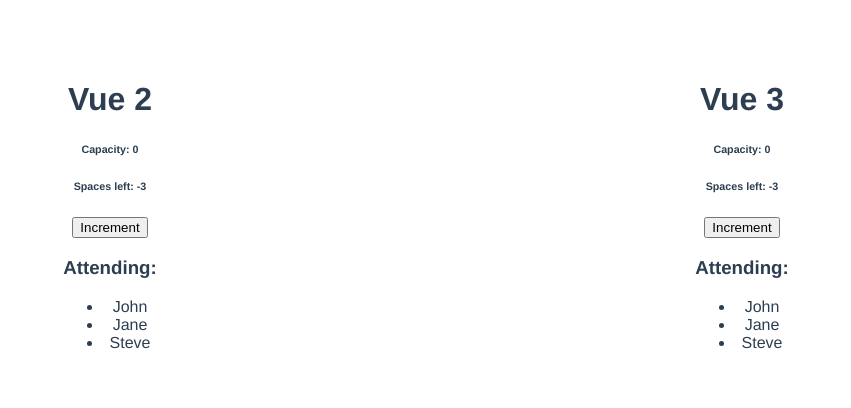
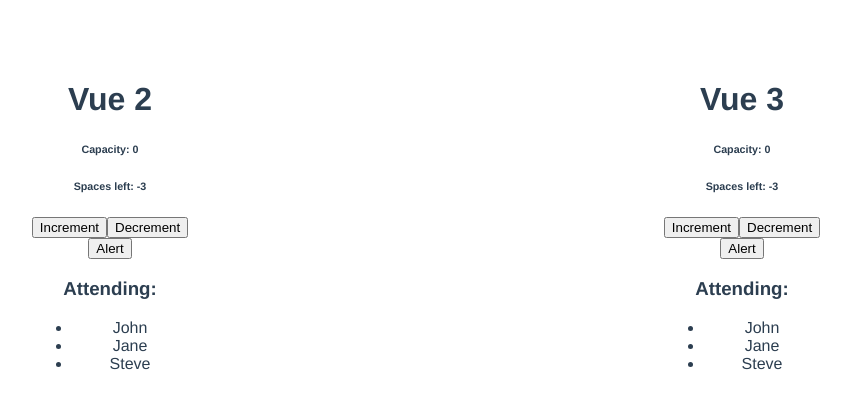
Before and after one commit to luisquezada881213/Vue2_vs_Vue3, a Vue app: page / in a window 1280 px wide. Shown: the top 408 px of the page, without its empty margins (214-1065 px from the left). Built offline with nearby package versions, Linux system fonts and the light colour scheme.

Commit message:
lesson 5

```diff
--- a/src/App.vue
+++ b/src/App.vue
@@ -9,7 +9,7 @@
 //import Vue2One from './components/Vue2/One'
 //import Vue3One from './components/Vue3/One'
 import Vue2 from './components/Vue2/Capacity'
-import Vue3 from './components/Vue3/CapacityReactiveSyntax'
+import Vue3 from './components/Vue3/Capacity'
 
 export default {
   name: 'App',
--- a/src/components/Vue2/Capacity.vue
+++ b/src/components/Vue2/Capacity.vue
@@ -4,32 +4,36 @@
     <h6>Capacity: {{capacity}}</h6>
     <h6>Spaces left: {{spacesLeft}}</h6>
     <button @click="increment">Increment</button>
+    <button @click="decrement">Decrement</button>
+    <br/>
+    <button @click="openAlert">Alert</button>
     <h3>Attending:</h3>
     <ul>
-            <li v-for="(name , index) in attending" :key="index">
-                {{name}}
-            </li>
+      <li v-for="(name , index) in attending" :key="index">{{name}}</li>
     </ul>
   </div>
 </template>
 <script>
+import clickMixin from './mixins/clickMixin'
+import alertMixin from './mixins/alertMixin'
 export default {
   name: "Vue2Two",
+  mixins: [clickMixin, alertMixin],
   methods: {
-        increment : function(){
-            this.capacity++
-        }
+    decrement: function () {
+      this.capacity--;
     },
-    data(){
-        return{
+  },
+  data() {
+    return {
       capacity: 0,
-            attending: ['John', 'Jane', 'Steve']
-        }
+      attending: ["John", "Jane", "Steve"],
+    };
   },
   computed: {
-        spacesLeft: function (){
-            return this.capacity - this.attending.length
-        }
+    spacesLeft: function () {
+      return this.capacity - this.attending.length;
     },
-}
+  },
+};
 </script>
--- /dev/null
+++ b/src/components/Vue2/mixins/alertMixin.js
@@ -0,0 +1,7 @@
+export default {
+    methods:{
+        openAlert: function () {
+            alert('you have alerted')
+        }
+    }
+}
--- /dev/null
+++ b/src/components/Vue2/mixins/clickMixin.js
@@ -0,0 +1,7 @@
+export default {
+    methods: {
+        increment : function () {
+            this.capacity++
+        }
+    }
+}
--- a/src/components/Vue3/Capacity.vue
+++ b/src/components/Vue3/Capacity.vue
@@ -4,32 +4,28 @@
     <h6>Capacity: {{capacity}}</h6>
     <h6>Spaces left: {{spacesLeft}}</h6>
     <button @click="increment">Increment</button>
+    <button @click="decrement">Decrement</button>
+	<br/>
+    <button @click="openAlert">Alert</button>
     <h3>Attending:</h3>
     <ul>
-            <li v-for="(name , index) in attending" :key="index">
-                {{name}}
-            </li>
+      <li v-for="(name , index) in attending" :key="index">{{name}}</li>
     </ul>
   </div>
 </template>
 <script>
-import { ref, computed } from '@vue/composition-api'
+import useEventSpace from "./use/event-space.js"
 export default {
-    setup(){
-        const capacity = ref(0)
-        const attending = ref(['John', 'Jane', 'Steve'])
-        const spacesLeft = computed(()=>{
-            return capacity.value - attending.value.length
-        })
-        function increment () {
-            capacity.value++
+  setup() {
+    return {...useAlertSpace(), ...useEventSpace()}
   }
-        return {
-            capacity,
-            attending,
-            spacesLeft,
-            increment
+};
+function useAlertSpace(){
+	function openAlert(){
+		alert('you have alerted')
 	}
+	return{
+		openAlert
 	}
 }
 </script>
--- /dev/null
+++ b/src/components/Vue3/use/event-space.js
@@ -0,0 +1,21 @@
+import { ref, computed } from "@vue/composition-api";
+export default function useEventSpace() {
+  const capacity = ref(0);
+  const attending = ref(["John", "Jane", "Steve"]);
+  const spacesLeft = computed(() => {
+    return capacity.value - attending.value.length;
+  });
+  function increment() {
+    capacity.value++;
+  }
+  function decrement(){
+    capacity.value--;
+  }
+  return {
+    capacity,
+    attending,
+    spacesLeft,
+    increment,
+    decrement
+  };
+}
```
Lines whose indentation alone changed are shown as unchanged.
